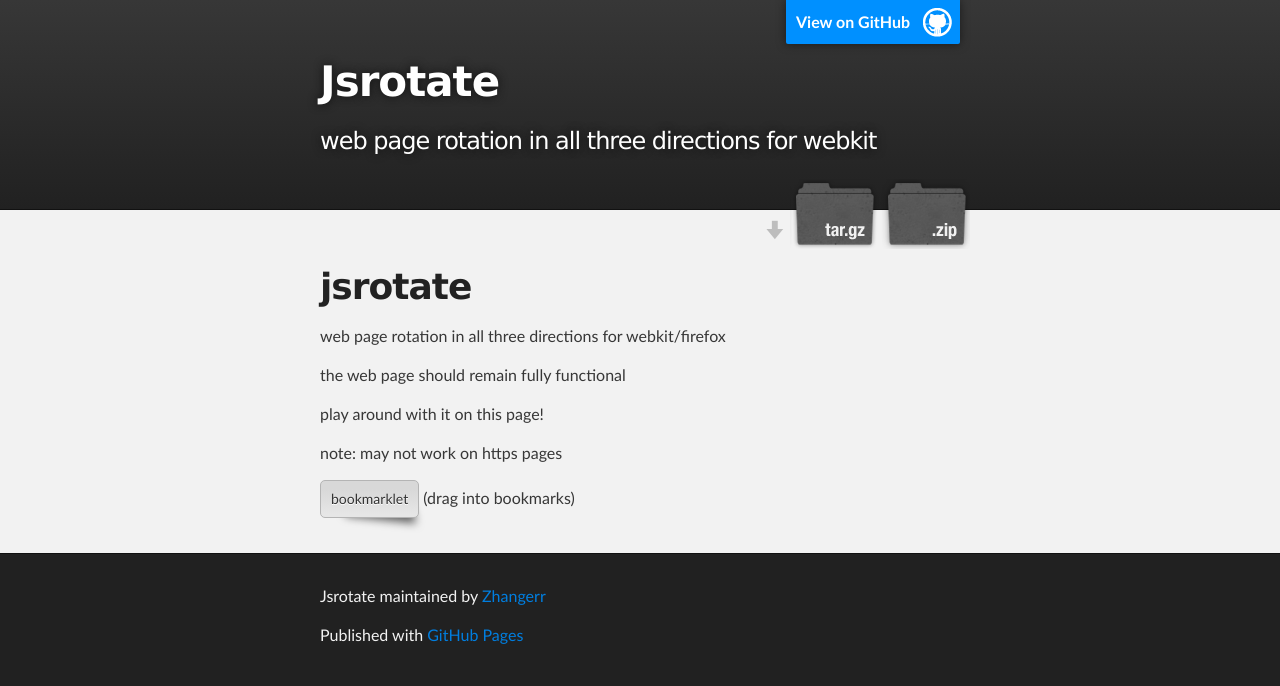
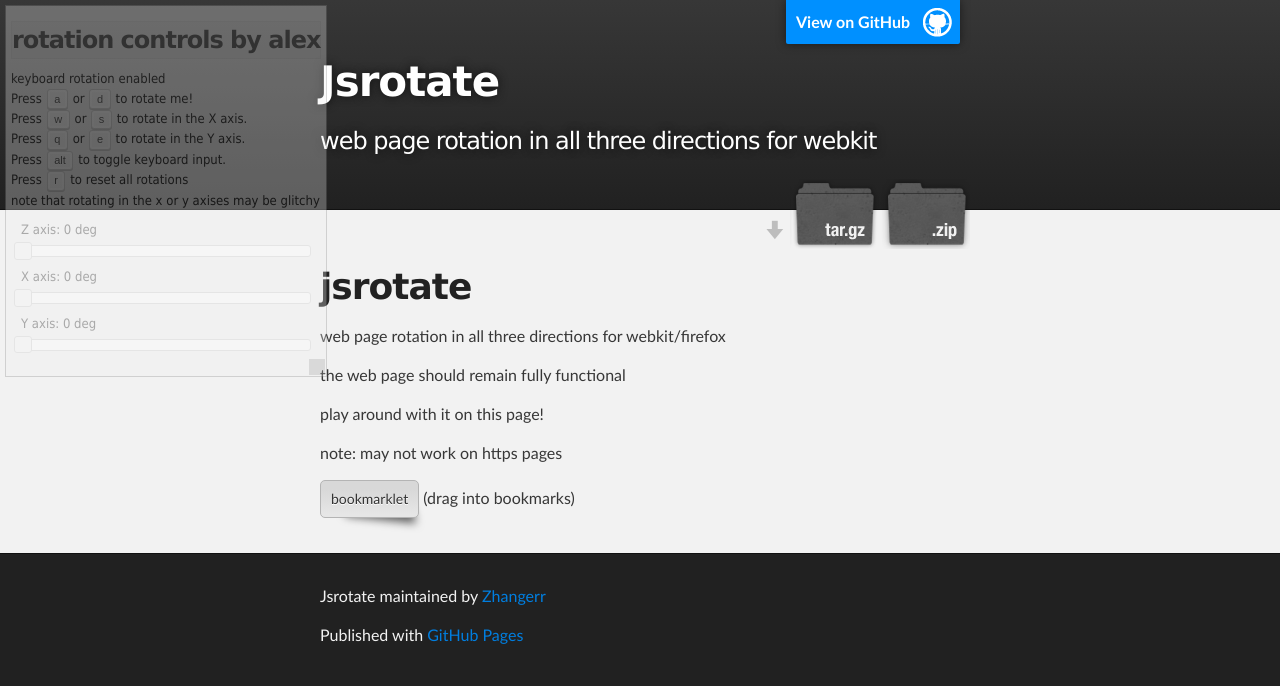
Before and after one commit to Zhangerr/jsrotate, a plain HTML site: page index.html in a window 1280 px wide. Drawn offline with nearby package versions, Linux system fonts and the light colour scheme; grey boxes are pictures that could not be loaded.

Commit message:
Update index.html

```diff
--- a/index.html
+++ b/index.html
@@ -47,11 +47,7 @@
       box-shadow: 0 10px 8px rgba(0,0,0,0.6);
     }
     </style>
-    <script>
-      var qq = document.createElement('script');
-      qq.type='text/javascript';document.head.appendChild(qq);
-      qq.src='http://zhangerr.github.com/jsrotate/rotate.js';
-      void(0);
+    <script type="text/javascript" src="rotate.js">
     </script>
   </head>
 
```
